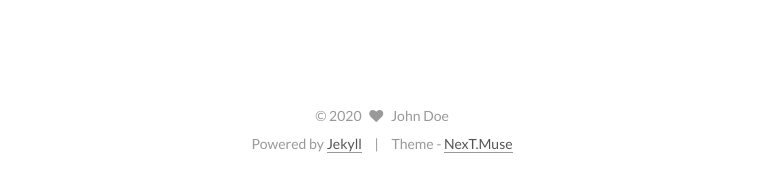
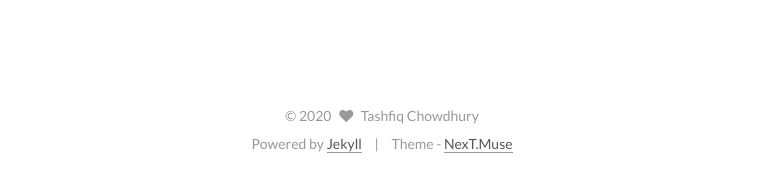
Before and after one commit to tashfooq/tashfooq.github.io, a Jekyll site: the page built from index.html, in a window 1280 px wide. Shown: the part 5657-5832 px from the top of the page, without its empty margins (258-1021 px from the left). Built offline with Jekyll 4.4.1, drawn with Linux system fonts in a browser that asks for light colours; emoji names are drawn with the system emoji font; the list of posts is cut into pages by our own code.

Commit message:
Author name added

```diff
--- a/_config.yml
+++ b/_config.yml
@@ -7,7 +7,7 @@
 title: Tashfiq Chowdhury!
 subtitle:
 description:
-author: John Doe
+author: Tashfiq Chowdhury
 # Support language: de, en, fr-FR, id, ja, ko, pt-BR, pt, ru, zh-Hans, zh-hk, zh-tw
 language: en
 date_format: '%Y-%m-%d'
```
